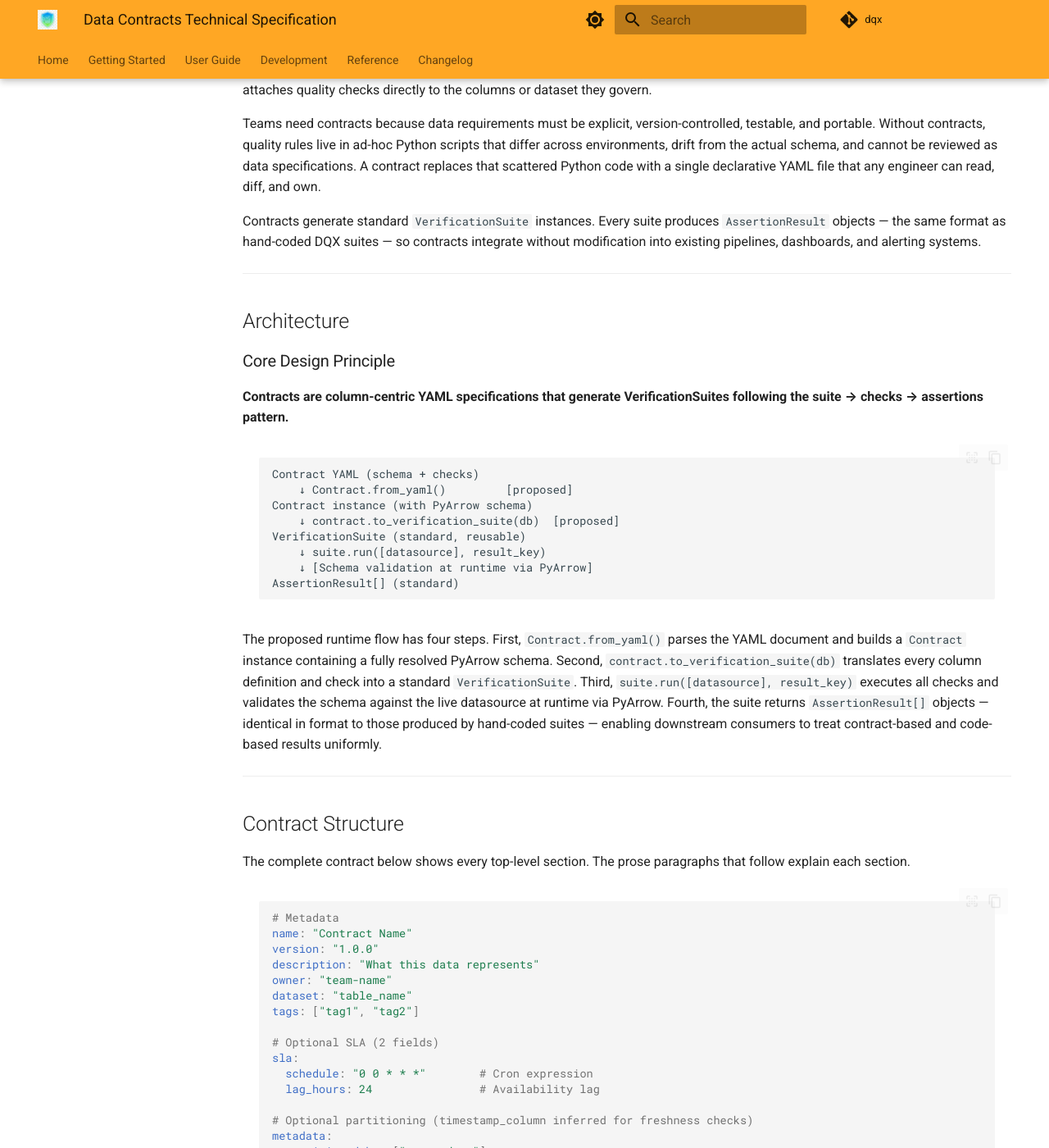
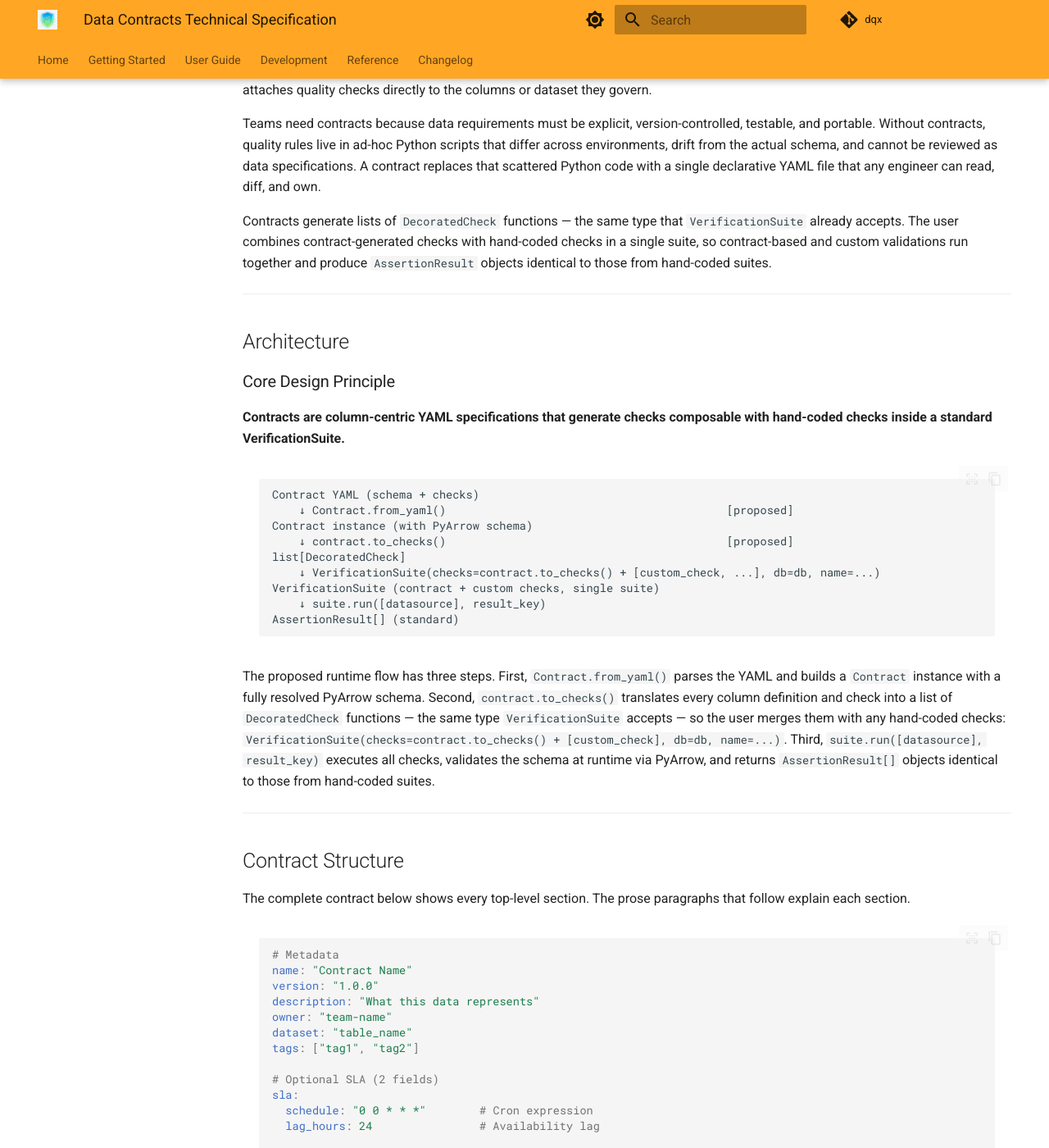
Before and after one commit to nampham2/dqx, an MkDocs documentation site: the page built from docs/design/contracts/index.md, in a window 1280 px wide and 1400 px high, scrolled down 705 px. Shown: the whole window at 82% size. Built offline with MkDocs 1.6.1 and Material for MkDocs 9.7.7, drawn with Linux system fonts in a browser that asks for light colours; comment, search, counter and statistics services are not loaded.

Commit message:
docs(contracts): replace to_verification_suite with to_checks in architecture
Change the proposed contract API from contract.to_verification_suite(db)
to contract.to_checks(), which returns a list of DecoratedCheck functions.
This lets users compose contract-generated checks with hand-coded checks
in a single VerificationSuite.

````diff
--- a/docs/design/contracts/index.md
+++ b/docs/design/contracts/index.md
@@ -18,7 +18,7 @@ A data contract is a versioned YAML document that defines the schema, quality ch
 
 Teams need contracts because data requirements must be explicit, version-controlled, testable, and portable. Without contracts, quality rules live in ad-hoc Python scripts that differ across environments, drift from the actual schema, and cannot be reviewed as data specifications. A contract replaces that scattered Python code with a single declarative YAML file that any engineer can read, diff, and own.
 
-Contracts generate standard `VerificationSuite` instances. Every suite produces `AssertionResult` objects — the same format as hand-coded DQX suites — so contracts integrate without modification into existing pipelines, dashboards, and alerting systems.
+Contracts generate lists of `DecoratedCheck` functions — the same type that `VerificationSuite` already accepts. The user combines contract-generated checks with hand-coded checks in a single suite, so contract-based and custom validations run together and produce `AssertionResult` objects identical to those from hand-coded suites.
 
 ---
 
@@ -26,20 +26,21 @@ Contracts generate standard `VerificationSuite` instances. Every suite produces
 
 ### Core Design Principle
 
-**Contracts are column-centric YAML specifications that generate VerificationSuites following the suite → checks → assertions pattern.**
+**Contracts are column-centric YAML specifications that generate checks composable with hand-coded checks inside a standard VerificationSuite.**
 
 ```text
 Contract YAML (schema + checks)
-    ↓ Contract.from_yaml()         [proposed]
+    ↓ Contract.from_yaml()                                          [proposed]
 Contract instance (with PyArrow schema)
-    ↓ contract.to_verification_suite(db)  [proposed]
-VerificationSuite (standard, reusable)
+    ↓ contract.to_checks()                                          [proposed]
+list[DecoratedCheck]
+    ↓ VerificationSuite(checks=contract.to_checks() + [custom_check, ...], db=db, name=...)
+VerificationSuite (contract + custom checks, single suite)
     ↓ suite.run([datasource], result_key)
-    ↓ [Schema validation at runtime via PyArrow]
 AssertionResult[] (standard)
 ```
 
-The proposed runtime flow has four steps. First, `Contract.from_yaml()` parses the YAML document and builds a `Contract` instance containing a fully resolved PyArrow schema. Second, `contract.to_verification_suite(db)` translates every column definition and check into a standard `VerificationSuite`. Third, `suite.run([datasource], result_key)` executes all checks and validates the schema against the live datasource at runtime via PyArrow. Fourth, the suite returns `AssertionResult[]` objects — identical in format to those produced by hand-coded suites — enabling downstream consumers to treat contract-based and code-based results uniformly.
+The proposed runtime flow has three steps. First, `Contract.from_yaml()` parses the YAML and builds a `Contract` instance with a fully resolved PyArrow schema. Second, `contract.to_checks()` translates every column definition and check into a list of `DecoratedCheck` functions — the same type `VerificationSuite` accepts — so the user merges them with any hand-coded checks: `VerificationSuite(checks=contract.to_checks() + [custom_check], db=db, name=...)`. Third, `suite.run([datasource], result_key)` executes all checks, validates the schema at runtime via PyArrow, and returns `AssertionResult[]` objects identical to those from hand-coded suites.
 
 ---
 
````
